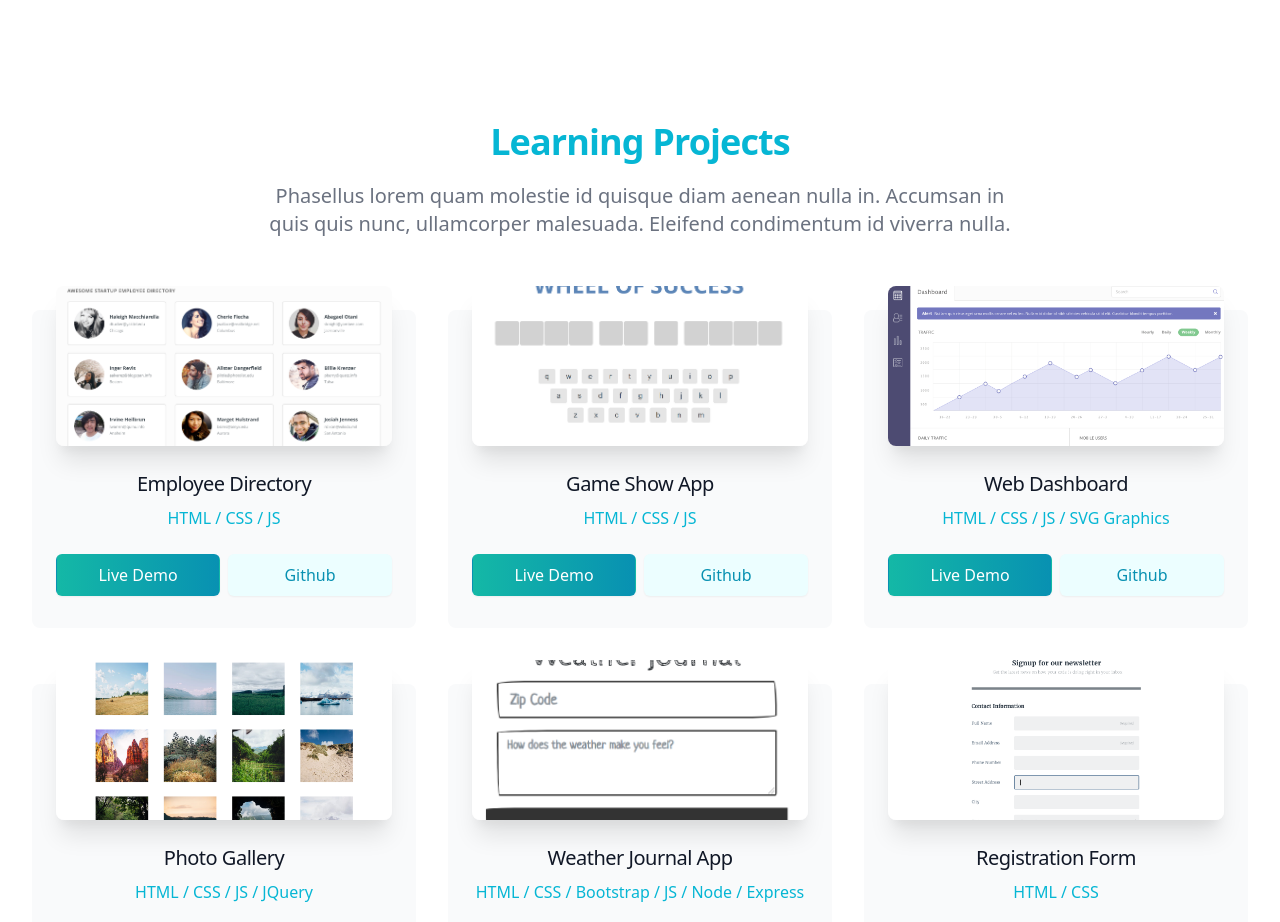
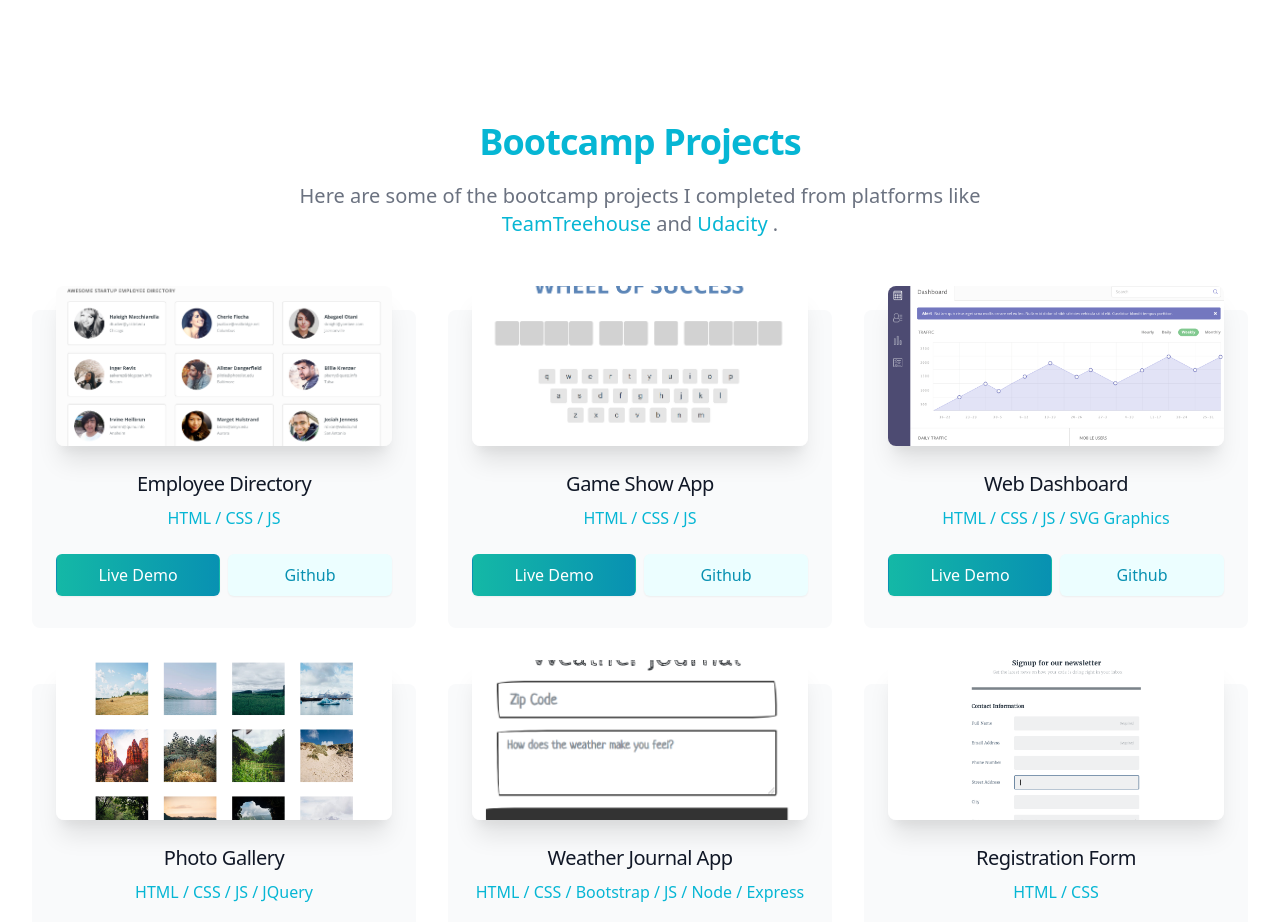
Before and after one commit to salymk/gatsby-portfolio, a Gatsby site: page / in a window 1280 px wide. Shown: the part 2560-3482 px from the top of the page. Built offline with nearby package versions, Linux system fonts and the light colour scheme; Gatsby itself is replaced by a stand-in of ours.

Commit message:
Updated title and description

```diff
--- a/src/components/learning-projects.js
+++ b/src/components/learning-projects.js
@@ -11,12 +11,31 @@ const LearningProjects = () => {
       <div className="relative bg-white sm:py-8">
         <div className="mx-auto max-w-md px-4 text-center sm:max-w-3xl sm:px-6 lg:px-8 lg:max-w-7xl">
           <p className="mt-2 text-3xl font-extrabold text-cyan-500 tracking-tight sm:text-4xl">
-            Learning Projects
+            Bootcamp Projects
           </p>
           <p className="mt-5 max-w-prose mx-auto text-xl text-gray-500">
-            Phasellus lorem quam molestie id quisque diam aenean nulla in.
-            Accumsan in quis quis nunc, ullamcorper malesuada. Eleifend
-            condimentum id viverra nulla.
+            Here are some of the bootcamp projects I completed from platforms
+            like
+            <a
+              href="https://teamtreehouse.com/techdegree/front-end-web-development"
+              target="_blank"
+              rel="noreferrer"
+              className="text-cyan-500 hover:text-cyan-600"
+            >
+              {' '}
+              TeamTreehouse{' '}
+            </a>
+            and{' '}
+            <a
+              href="https://www.udacity.com/course/front-end-web-developer-nanodegree--nd0011"
+              target="_blank"
+              rel="noreferrer"
+              className="text-cyan-500 hover:text-cyan-600"
+            >
+              {' '}
+              Udacity{' '}
+            </a>
+            .
           </p>
           <div className="mt-12">
             <div className="grid grid-cols-1 gap-8 sm:grid-cols-2 lg:grid-cols-3">
```
